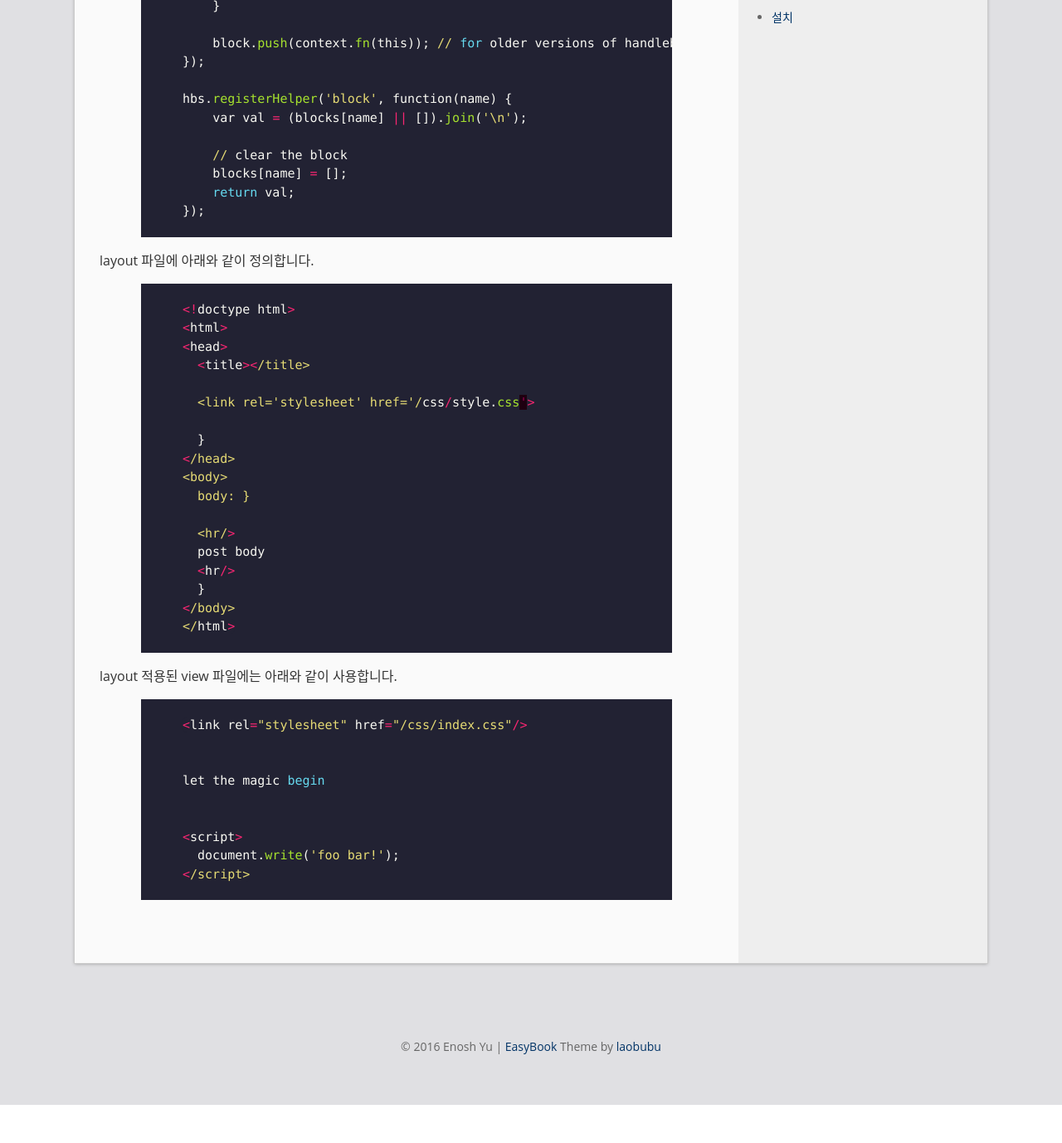
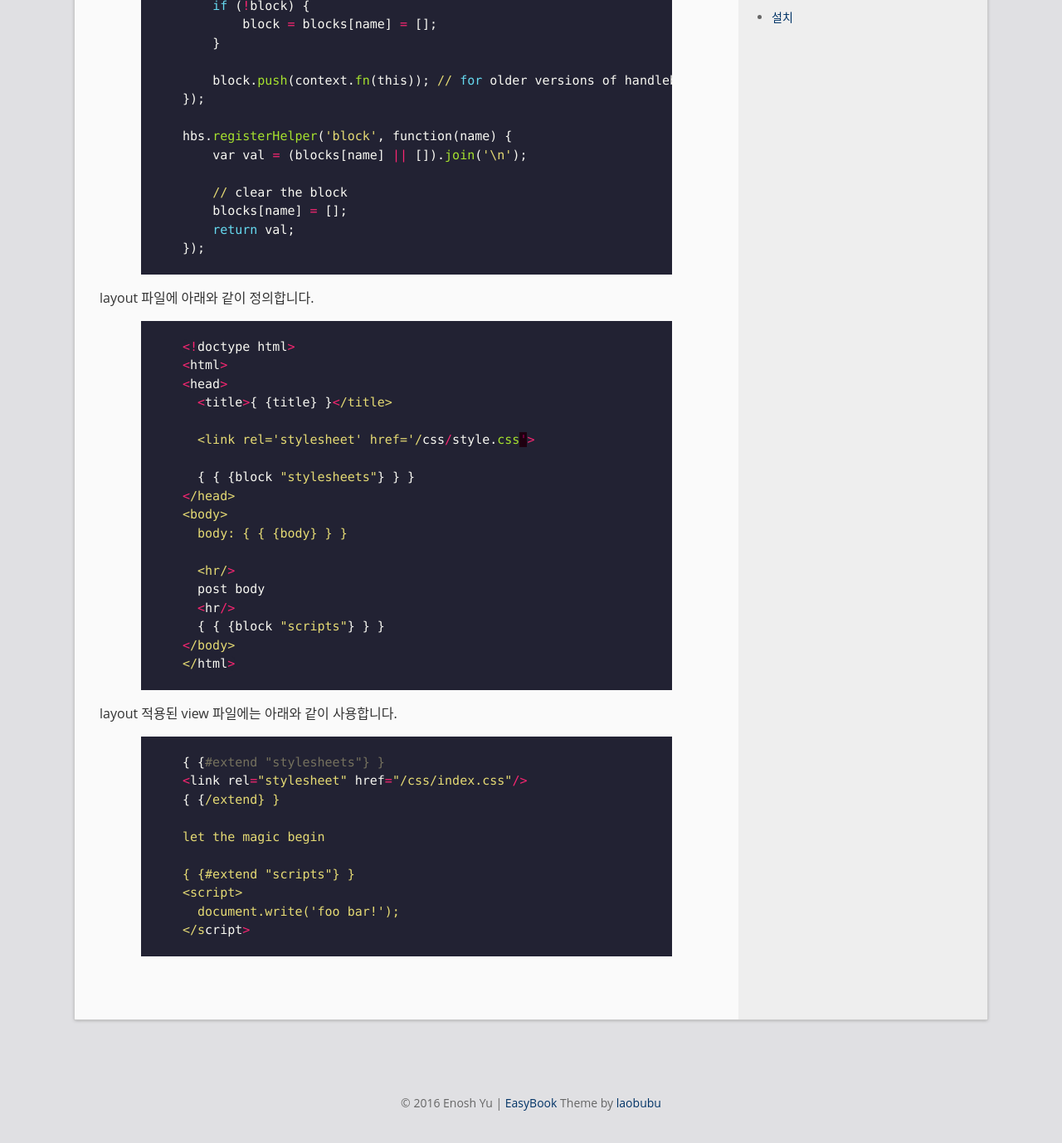
Before and after one commit to Enosh-Yu/enosh-yu.github.io, a Jekyll site: the page built from _posts/2019-05-01-how-to-use-handlebars.md, in a window 1280 px wide and 1400 px high, scrolled down 1362 px. Shown: the top 1378 px of the window at 83% size. Built offline with Jekyll 4.4.1, drawn with Linux system fonts in a browser that asks for light colours; comment, search, counter and statistics services are not loaded; before the commit the page ends 2694 px from its top, so only the background shows below that; part of the change alters nothing that is shown; some of the changed text lies outside the part shown.

```diff
--- a/_posts/2019-05-01-how-to-use-handlebars.md
+++ b/_posts/2019-05-01-how-to-use-handlebars.md
@@ -40,6 +40,8 @@ handlebars는 기본 layout 기능만 제공합니다.
 hbs github 에 예제가 나와 있어서 그대로 사용합니다.
 
 {% highlight ruby %}
+#app.js
+var hbs  = require('hbs');
 var blocks = {};
 
 hbs.registerHelper('extend', function(name, context) {
@@ -65,31 +67,31 @@ layout 파일에 아래와 같이 정의합니다.
 <!doctype html>
 <html>
 <head>
-  <title>{{title}}</title>
+  <title>{ {title} }</title>
 
   <link rel='stylesheet' href='/css/style.css'>
 
-  {{{block "stylesheets"}}}
+  { { {block "stylesheets"} } }
 </head>
 <body>
-  body: {{{body}}}
+  body: { { {body} } }
 
   <hr/>
   post body
   <hr/>
-  {{{block "scripts"}}}
+  { { {block "scripts"} } }
 </body>
 </html>
 {% endhighlight %}
 layout 적용된 view 파일에는 아래와 같이 사용합니다.
 {% highlight ruby %}
-{{#extend "stylesheets"}}
+{ {#extend "stylesheets"} }
 <link rel="stylesheet" href="/css/index.css"/>
-{{/extend}}
+{ {/extend} }
 
 let the magic begin
 
-{{#extend "scripts"}}
+{ {#extend "scripts"} }
 <script>
   document.write('foo bar!');
 </script>
```
